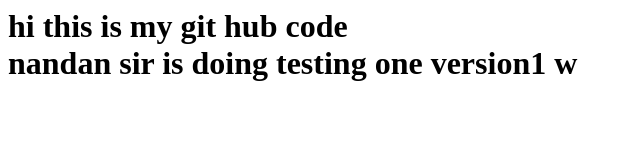
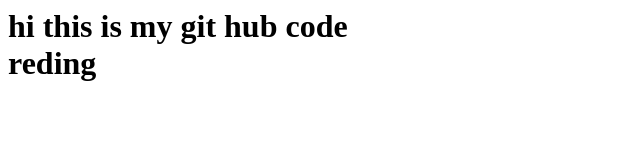
Before and after one commit to akki0109/yash, a plain HTML site: page index.html in a window 1280 px wide. Shown: the whole page, without its empty margins (0-640 px from the left). Drawn offline with Linux system fonts and the light colour scheme.

Commit message:
Update index.html

```diff
--- a/index.html
+++ b/index.html
@@ -1,7 +1,7 @@
 <html>
   <h1>hi this is my git hub code
      <br>
-       nandan sir is doing testing one version1 w
+      reding
      </br>
   </h1>
 </html>
```
